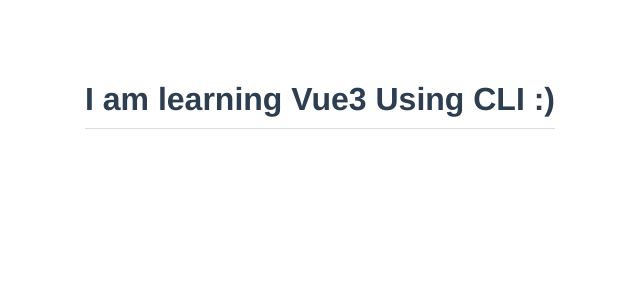
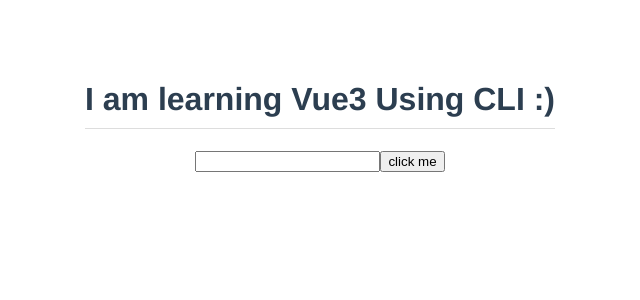
Before and after one commit to afmssrahi/learning-vue3-with-Vue-CLI, a Vue app: page / in a window 1280 px wide. Shown: the top 300 px of the page, without its empty margins (320-960 px from the left). Built offline with nearby package versions, Linux system fonts and the light colour scheme.

Commit message:
Template refs

```diff
--- a/src/App.vue
+++ b/src/App.vue
@@ -1,5 +1,8 @@
 <template>
 	<h1>{{ title }}</h1>
+	<br />
+	<input type="text" ref="name" />
+	<button @click="handleClick">click me</button>
 </template>
 
 <script>
@@ -9,6 +12,13 @@
 		return {
 			title: 'I am learning Vue3 Using CLI :)',
 		};
+	},
+	methods: {
+		handleClick() {
+			console.log(this.$refs.name);
+			this.$refs.name.classList.add('active');
+			this.$refs.name.focus();
+		},
 	},
 };
 </script>
```
